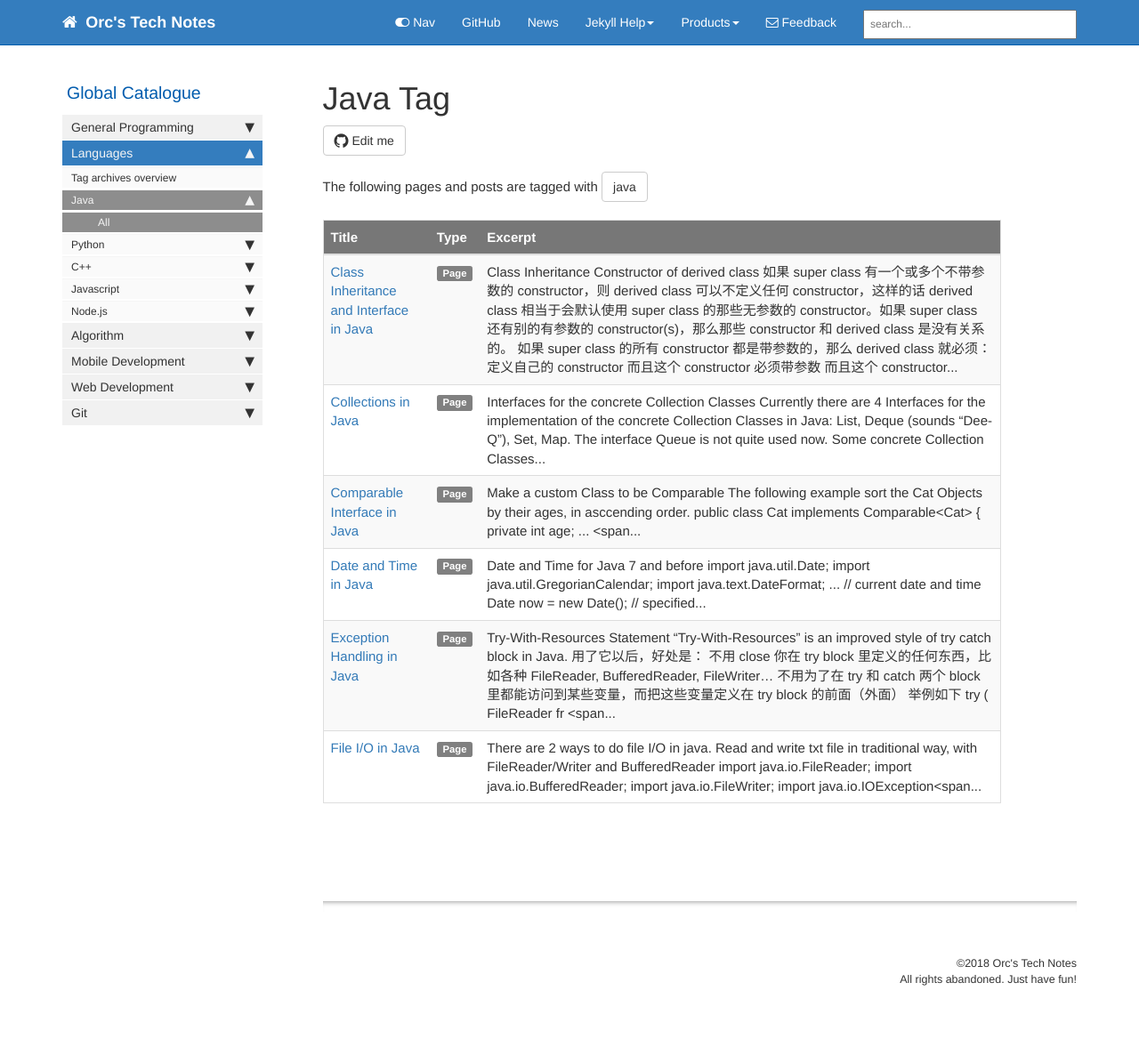
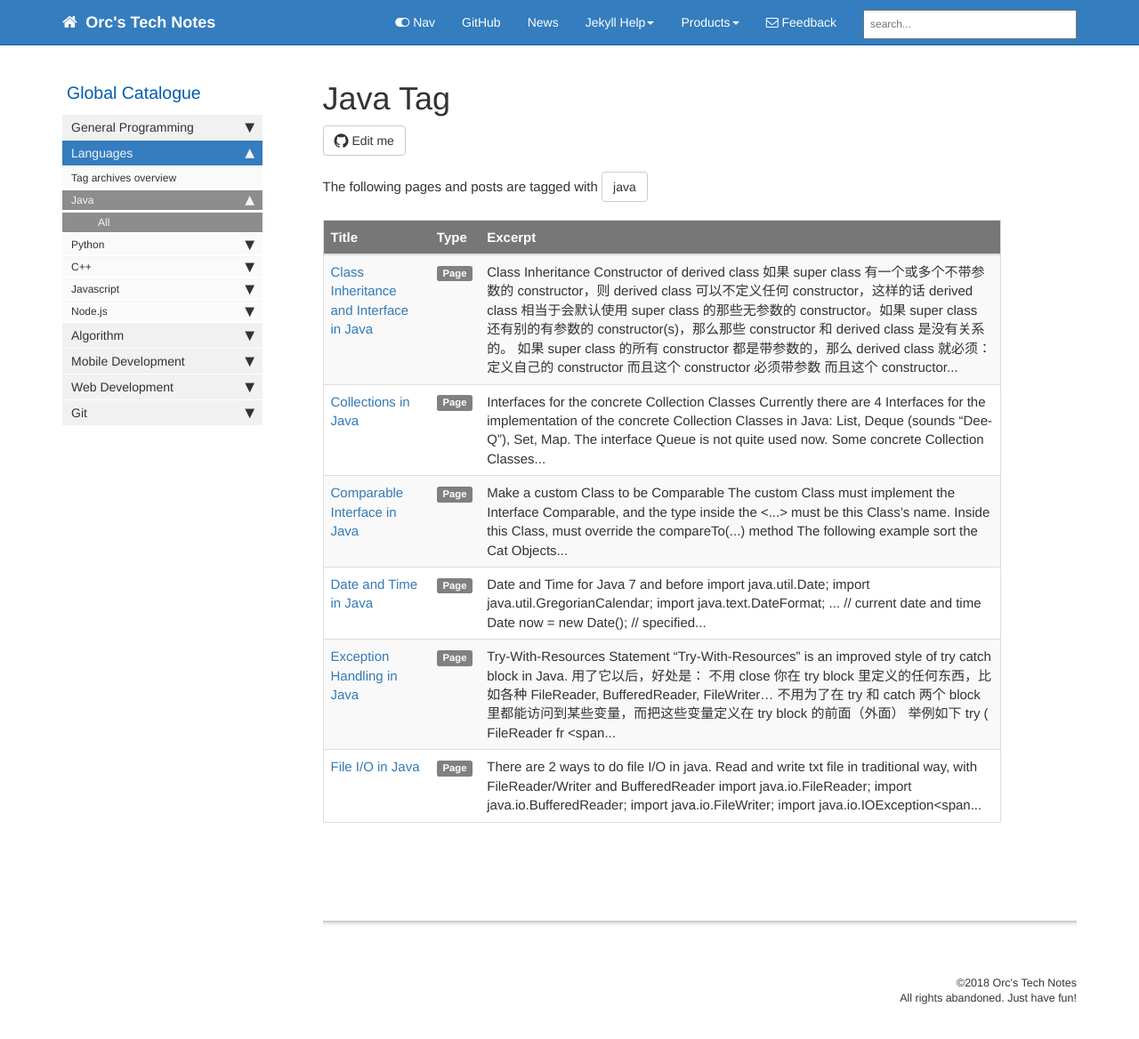
Before and after one commit to HungryOrc/hungryorc.github.io, a Jekyll site: the page built from pages/tags/tag_java.md, in a window 1280 px wide and 1182 px high. Shown: the top 1168 px of the window at 89% size. Built offline with Jekyll 4.4.1, drawn with Linux system fonts in a browser that asks for light colours; nearby versions of some CDN libraries; comment, search, counter and statistics services are not loaded.

Commit message:
Update java_comparable.md

````diff
--- a/pages/java/java_comparable.md
+++ b/pages/java/java_comparable.md
@@ -10,6 +10,8 @@ toc: false
 ---
 
 ## Make a custom Class to be Comparable
+1. The custom Class must implement the `Interface Comparable`, and the type inside the `<...>` must be this Class's name.
+2. Inside this Class, must override the `compareTo(...)` method
 
 The following example sort the Cat Objects by their ages, in asccending order.
 ```java
````
